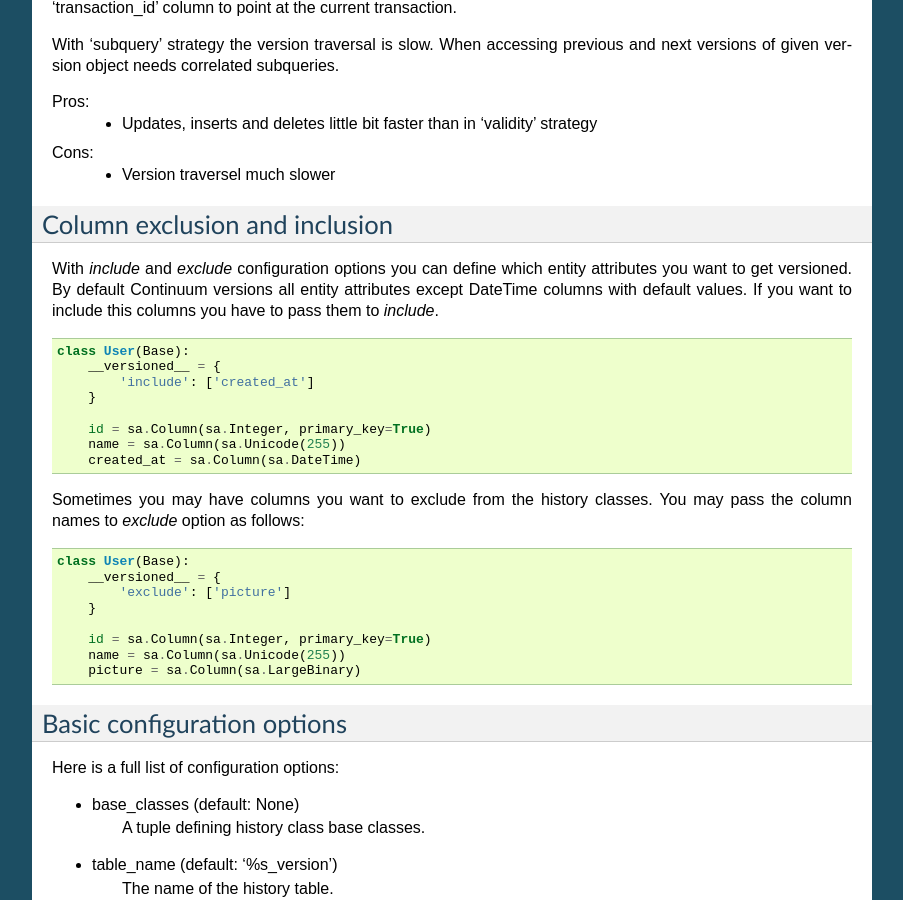
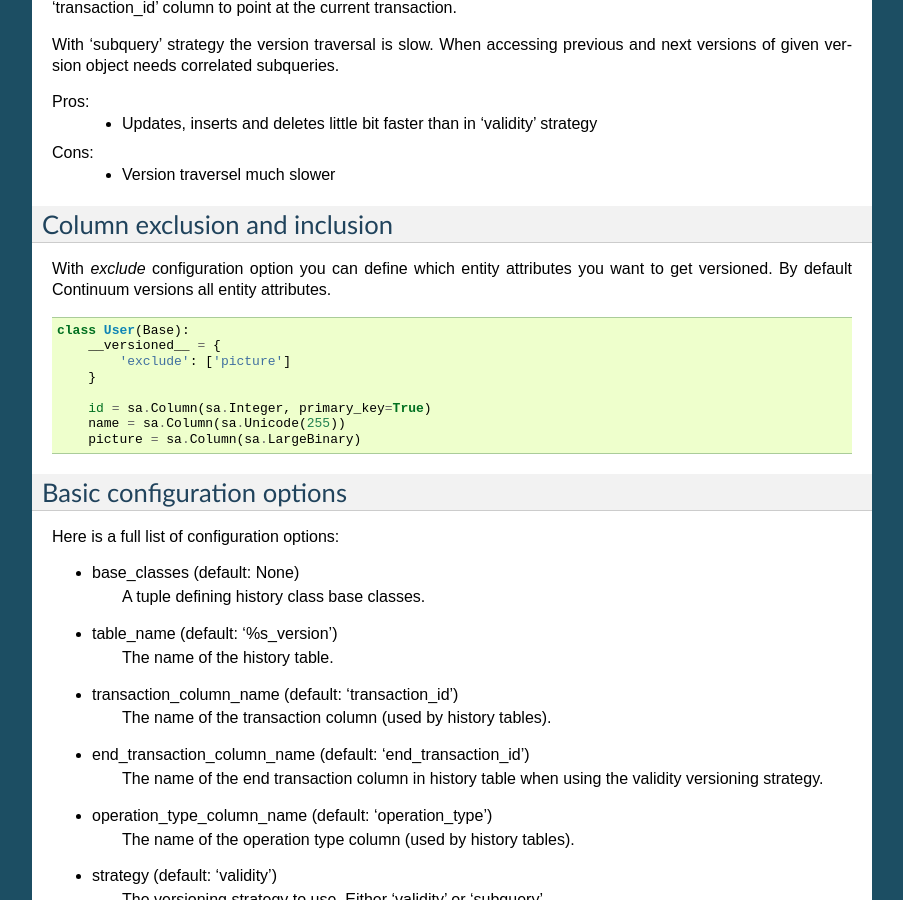
Before and after one commit to kvesteri/sqlalchemy-continuum, a Sphinx documentation site: the page built from docs/configuration.rst, in a window 1280 px wide and 900 px high, scrolled down 1124 px. Shown: the whole window, without its empty margins (198-1101 px from the left). Built offline with Sphinx 7.4.7, drawn with Linux system fonts in a browser that asks for light colours.

Commit message:
Update config docs for column exclusion

```diff
--- a/docs/configuration.rst
+++ b/docs/configuration.rst
@@ -73,23 +73,7 @@ Cons:
 Column exclusion and inclusion
 ------------------------------
 
-With `include` and `exclude` configuration options you can define which entity attributes you want to get versioned. By default Continuum versions all entity attributes except DateTime columns with default values. If you want to include this columns you have to pass them to `include`.
-
-
-::
-
-
-    class User(Base):
-        __versioned__ = {
-            'include': ['created_at']
-        }
-
-        id = sa.Column(sa.Integer, primary_key=True)
-        name = sa.Column(sa.Unicode(255))
-        created_at = sa.Column(sa.DateTime)
-
-
-Sometimes you may have columns you want to exclude from the history classes. You may pass the column names to `exclude` option as follows:
+With `exclude` configuration option you can define which entity attributes you want to get versioned. By default Continuum versions all entity attributes.
 
 ::
 
```
